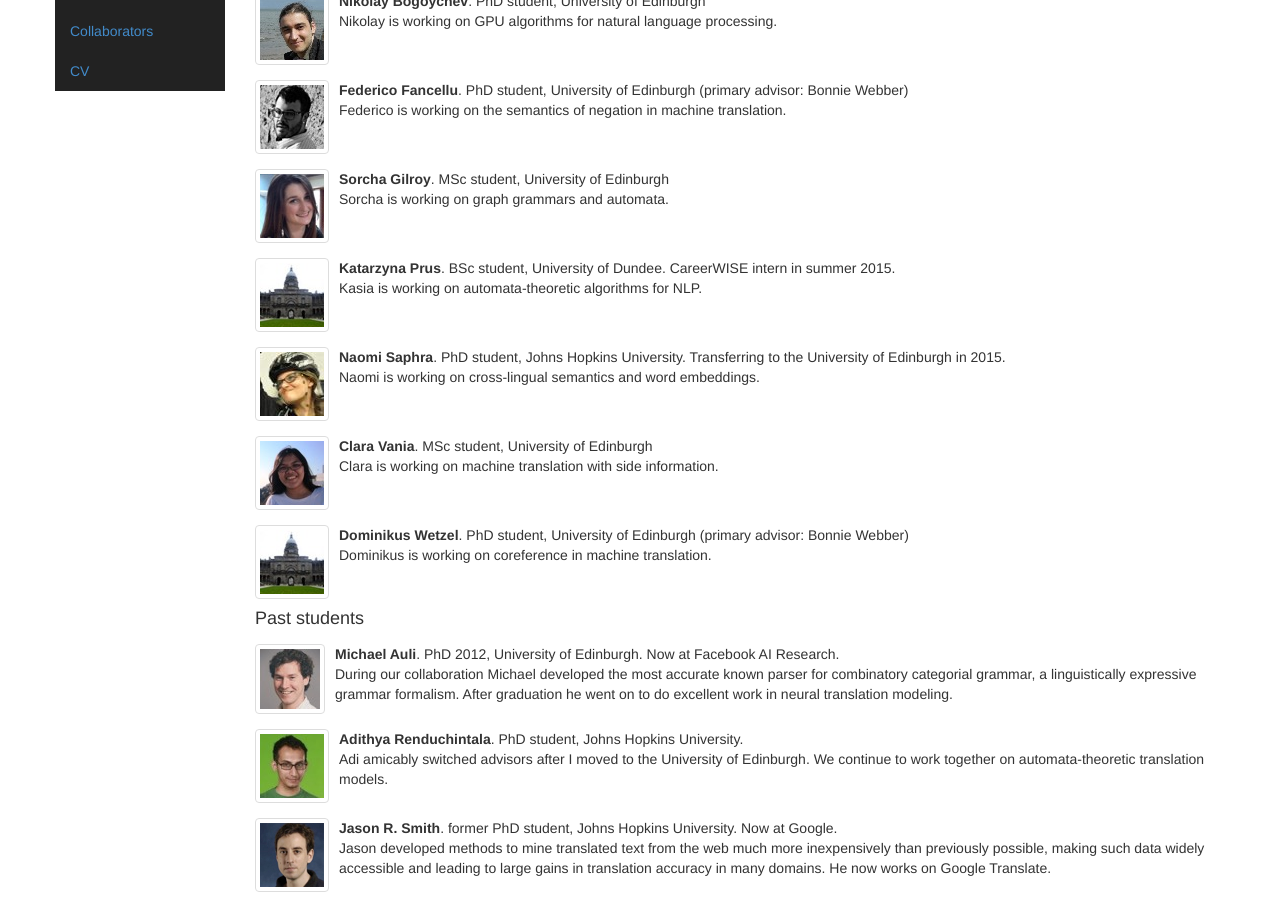
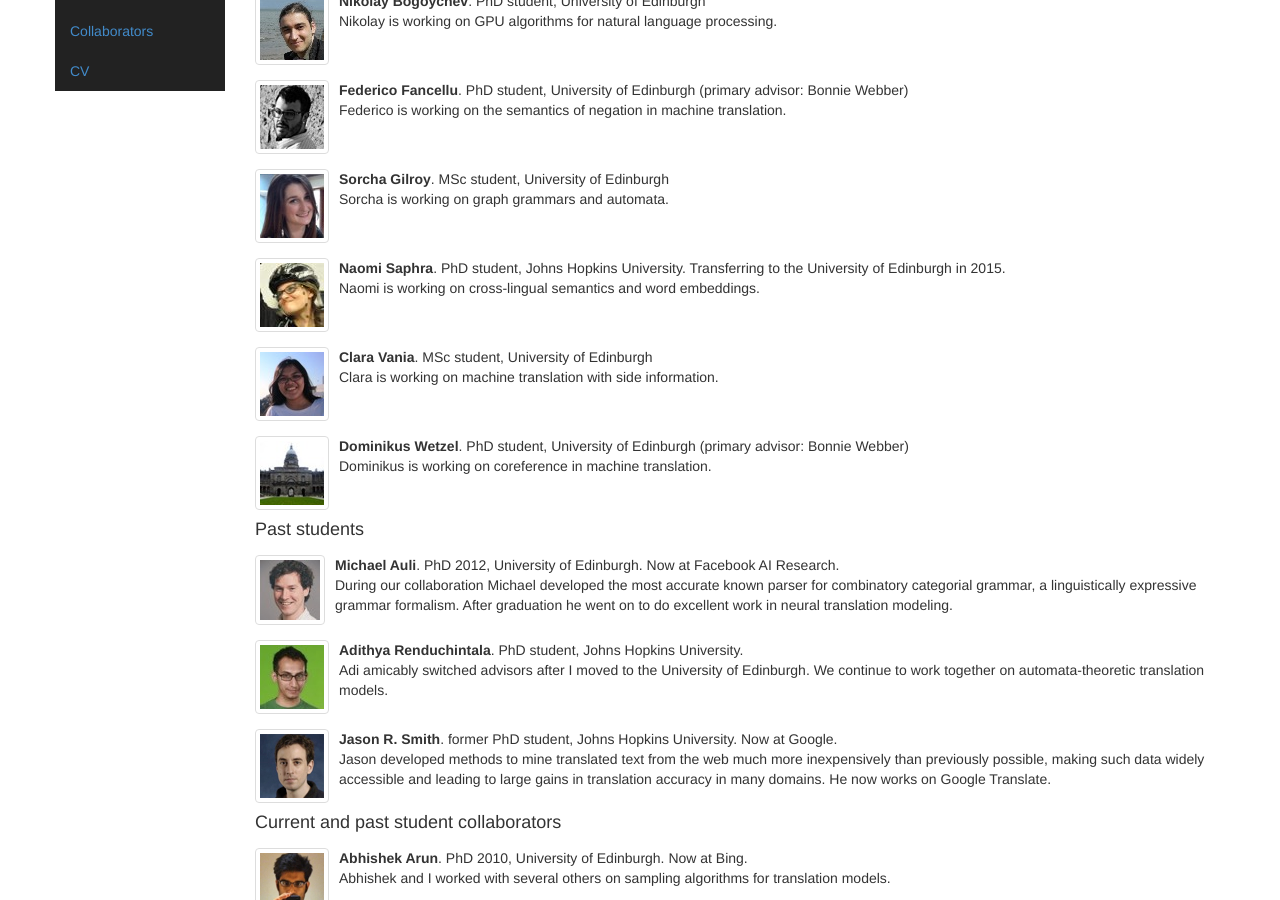
Before and after one commit to alopez/alopez.github.com, a Jekyll site: the page built from collaborators.html, in a window 1280 px wide and 900 px high, scrolled down 319 px. Built offline with Jekyll 4.4.1, drawn with Linux system fonts in a browser that asks for light colours.

Commit message:
Update CV for JHU

```diff
--- a/collaborators.html
+++ b/collaborators.html
@@ -27,12 +27,6 @@
     tagline: MSc student, University of Edinburgh
     description: >
       Sorcha is working on graph grammars and automata.
-  -
-    name: Katarzyna Prus
-    img: edi
-    tagline: BSc student, University of Dundee. CareerWISE intern in summer 2015.
-    description: >
-      Kasia is working on automata-theoretic algorithms for NLP.
   -
     name: Naomi Saphra
     img: nsaphra
--- a/cv.html
+++ b/cv.html
@@ -21,7 +21,7 @@
     heading: Appointments
     items:
       -
-        title: Reader
+        title: Reader (equivalent to U.S. Associate Professor)
         year: 2014 &ndash; present
         detail: University of Edinburgh School of Informatics
       -
```
